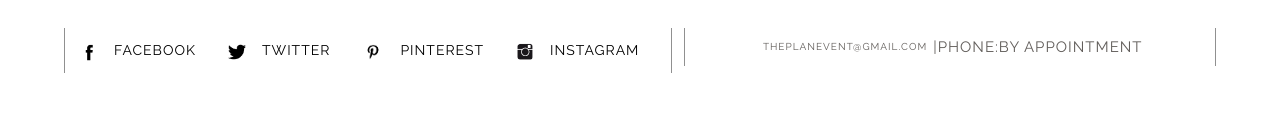
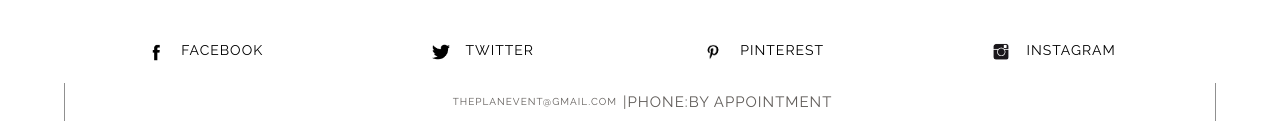
Before and after one commit to nbtippetts/systemic-angularjs, a plain HTML site: page index.html in a window 1280 px wide. Shown: the part 2086-2209 px from the top of the page. Drawn offline with nearby package versions, Linux system fonts and the light colour scheme; some packages are replaced by stand-ins of ours; a script that the page names is missing; files whose address does not match are found by name.

Commit message:
all done

```diff
--- a/mainstyle.css
+++ b/mainstyle.css
@@ -53,6 +53,7 @@ html, body {
     width: 100%;
     overflow: hidden;
     padding-top: 30px;
+    margin: 0 auto;
 }
 
 .content {
@@ -62,15 +63,11 @@ html, body {
 }
 
 #footer ul.social {
-  float: left;
     display: flex;
     justify-content: space-around;
     letter-spacing: 1px;
     text-transform: uppercase;
-    border: solid #909090;
-    border-width: 0 1px;
     padding: 12px 0 10px 15px;
-    margin: 0 12px 0 0;
 }
 
 #footer ul.social li {
```
